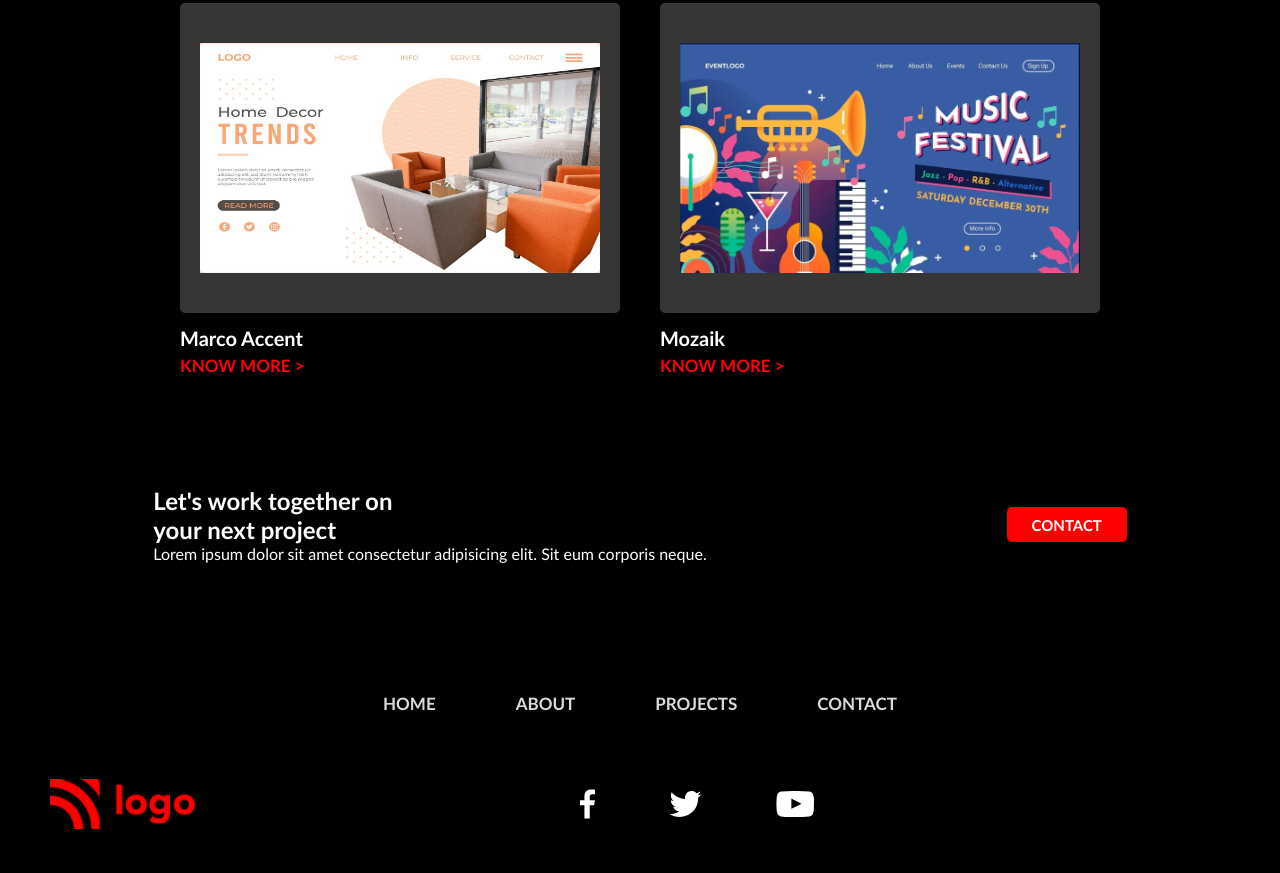
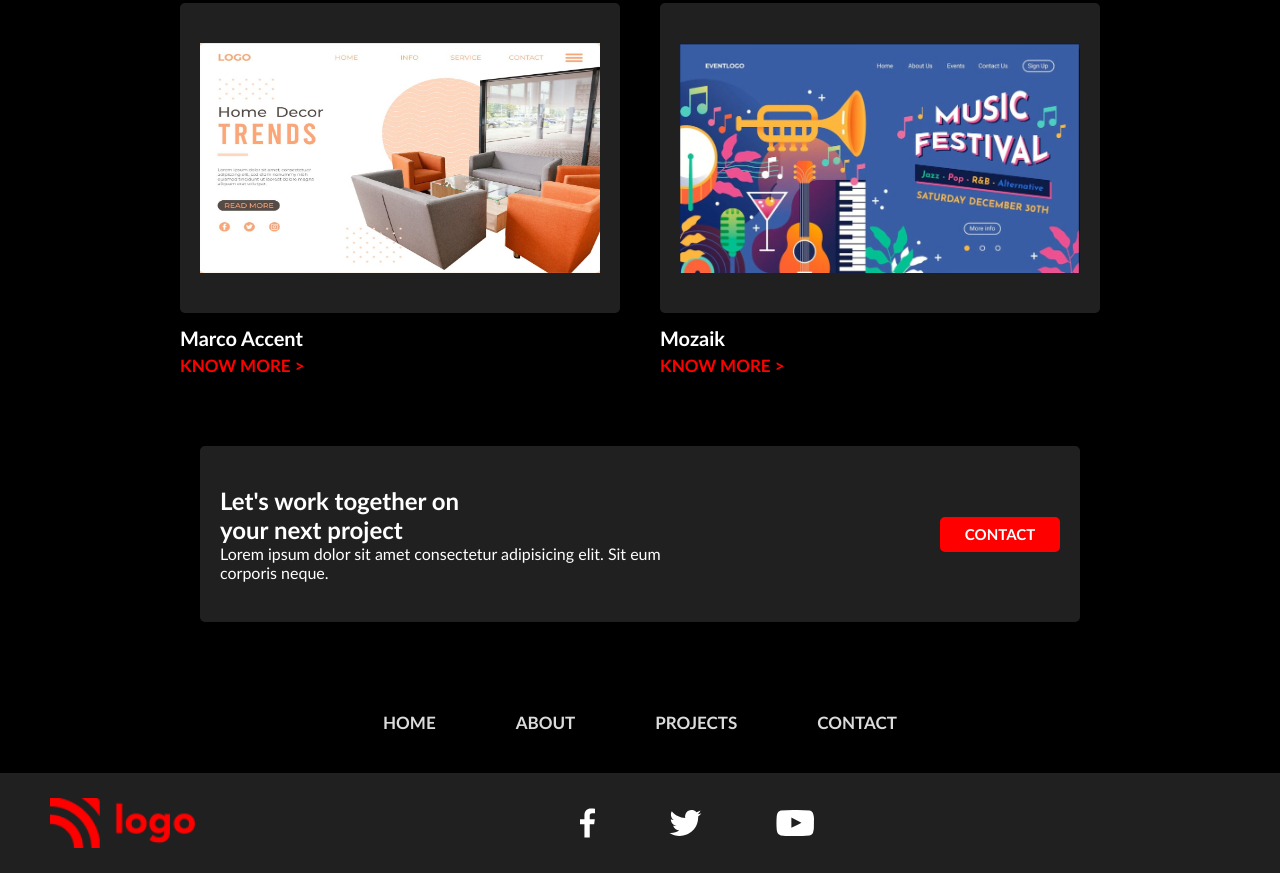
Before and after one commit to iamkabilash/ineuron_challenge-project-15, a plain HTML site: page index.html in a window 1280 px wide. Shown: the part 1745-2618 px from the top of the page. Drawn offline with Linux system fonts and the light colour scheme.

Commit message:
secondary color updated

```diff
--- a/style.css
+++ b/style.css
@@ -107,7 +107,7 @@ nav{
 .skill{
     width: 220px;
     height: 250px;
-    background-color: #363636;
+    background-color: #202020;
     padding: 30px;
     margin: 30px;
     border-radius: 8px;
@@ -158,7 +158,7 @@ nav{
 }
 .element{
     margin-top: 20px;
-    background-color: #363636;
+    background-color: #202020;
     height: 100px;
     text-align: center;
     display: flex;
@@ -214,7 +214,7 @@ nav{
     width: 400px;
     height: 230px;
     padding: 40px 20px;
-    background-color: #363636;
+    background-color: #202020;
     border-radius: 5px;
     cursor: pointer;
 }
@@ -243,6 +243,9 @@ nav{
     padding: 40px 20px;
     border-radius: 5px;
     color:#fff;
+    background-color: #202020;
+    margin-right: 200px;
+    margin-left: 200px;
 }
 .work-space{
     width: 300px;
@@ -266,7 +269,7 @@ footer{
     height: 100px;
     display: flex;
     flex-direction: row;
-    background-color: #ff;
+    background-color: #202020;
     align-items: center;
 }
 footer .footer-logo{
```
